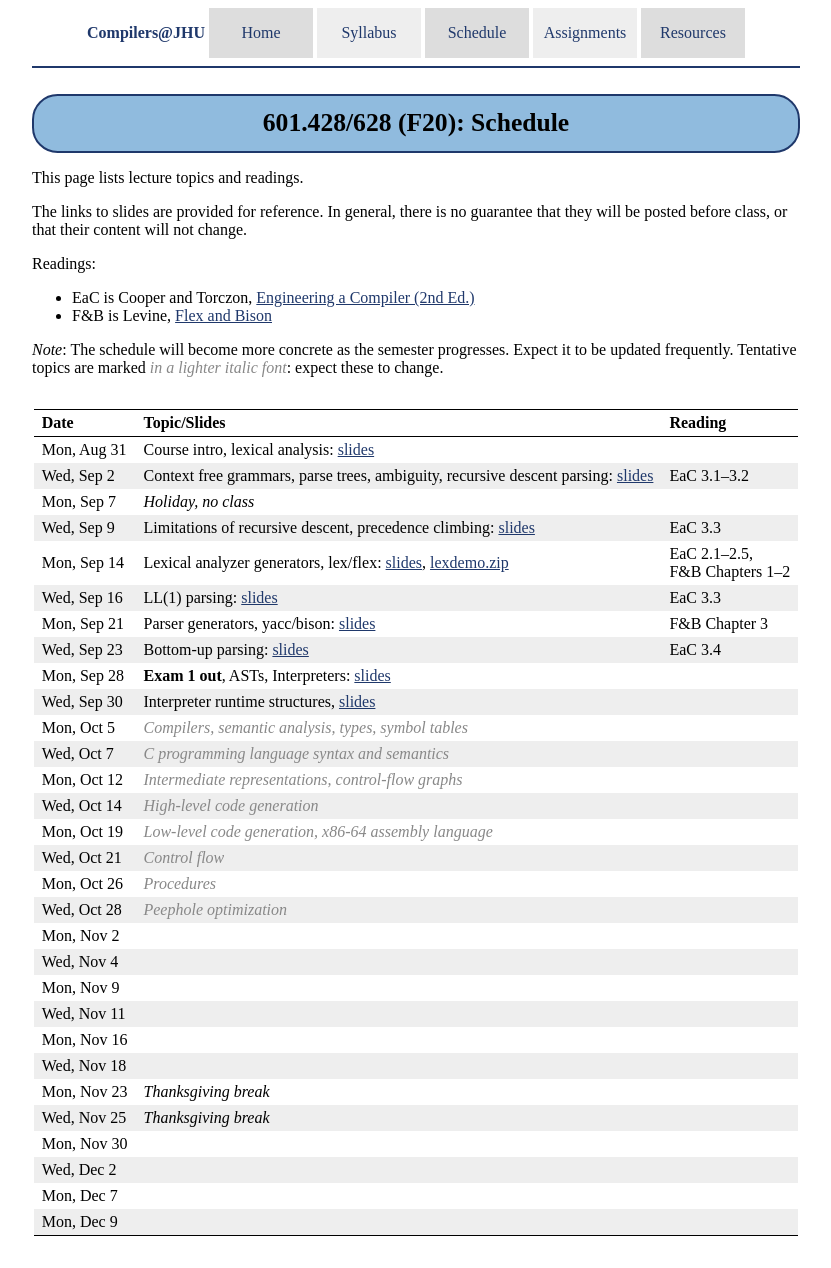
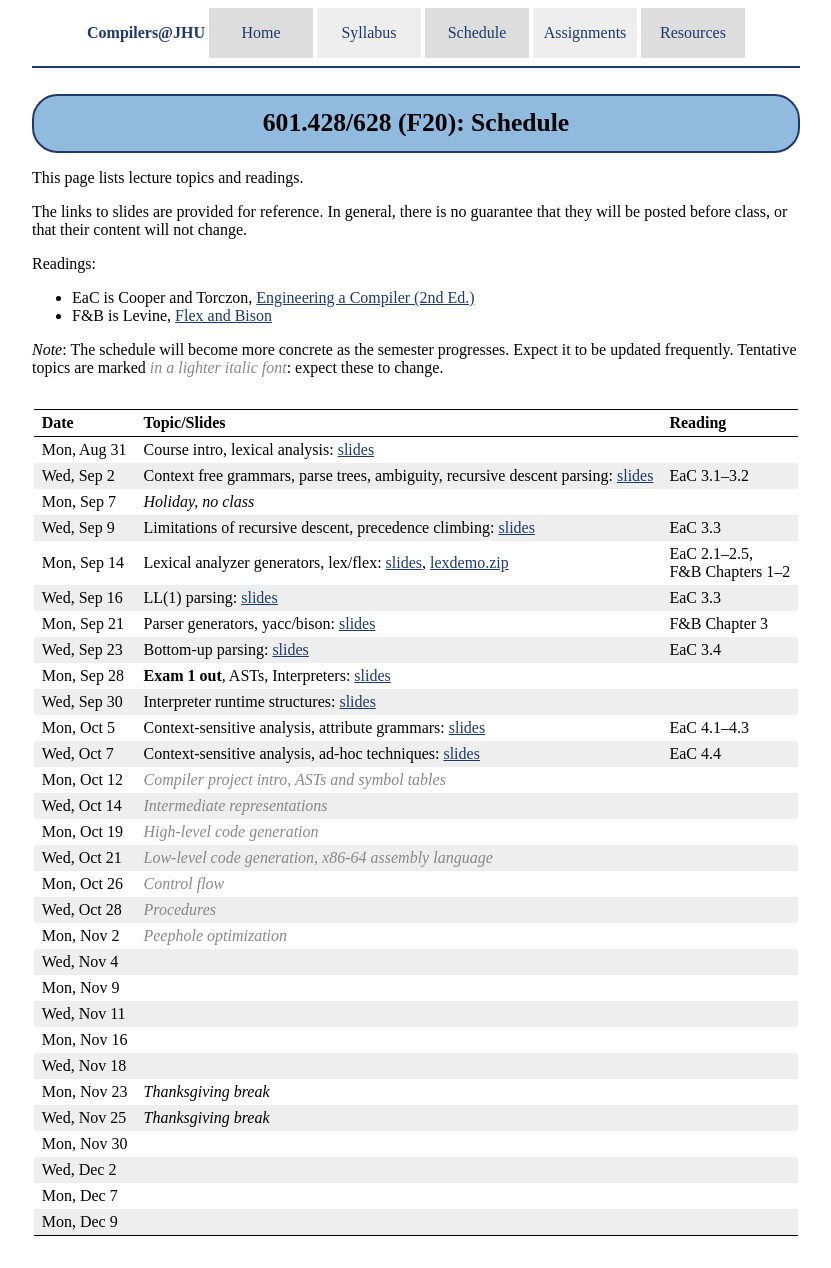
Before and after one commit to jhucompilers/fall2020, a Jekyll site: the page built from schedule.md, in a window 1280 px wide. Shown: the whole page, without its empty margins (224-1055 px from the left). Built offline with Jekyll 4.4.1, drawn with Linux system fonts in a browser that asks for light colours.

Commit message:
schedule update

```diff
--- a/schedule.md
+++ b/schedule.md
@@ -25,16 +25,16 @@ Wed, Sep 16 | LL(1) parsing: [slides](lectures/lecture05-public.pdf) | EaC 3.3
 Mon, Sep 21 | Parser generators, yacc/bison: [slides](lectures/lecture06-public.pdf) | F&amp;B Chapter 3
 Wed, Sep 23 | Bottom-up parsing: [slides](lectures/lecture07-public.pdf) | EaC 3.4
 Mon, Sep 28 | <b>Exam 1 out</b>, ASTs, Interpreters: [slides](lectures/lecture08-public.pdf) |
-Wed, Sep 30 | Interpreter runtime structures, [slides](lectures/lecture09-public.pdf) |
-Mon, Oct 5 | <span class="tentative">Compilers, semantic analysis, types, symbol tables</span>
-Wed, Oct 7 | <span class="tentative">C programming language syntax and semantics</span>
-Mon, Oct 12 |<span class="tentative">Intermediate representations, control-flow graphs</span>
-Wed, Oct 14 | <span class="tentative">High-level code generation</span>
-Mon, Oct 19 | <span class="tentative">Low-level code generation, x86-64 assembly language</span>
-Wed, Oct 21 | <span class="tentative">Control flow</span>
-Mon, Oct 26 | <span class="tentative">Procedures</span>
-Wed, Oct 28 | <span class="tentative">Peephole optimization</span>
-Mon, Nov 2 |
+Wed, Sep 30 | Interpreter runtime structures: [slides](lectures/lecture09-public.pdf) |
+Mon, Oct 5 | Context-sensitive analysis, attribute grammars: [slides](lectures/Context_sensitive_Analysis_I.pdf) | EaC 4.1–4.3
+Wed, Oct 7 | Context-sensitive analysis, ad-hoc techniques: [slides](lectures/Context_sensitive_Analysis_II.pdf) | EaC 4.4
+Mon, Oct 12 | <span class="tentative">Compiler project intro, ASTs and symbol tables</span> |
+Wed, Oct 14 | <span class="tentative">Intermediate representations</span> |
+Mon, Oct 19 | <span class="tentative">High-level code generation</span>
+Wed, Oct 21 | <span class="tentative">Low-level code generation, x86-64 assembly language</span>
+Mon, Oct 26 | <span class="tentative">Control flow</span>
+Wed, Oct 28 | <span class="tentative">Procedures</span>
+Mon, Nov 2 | <span class="tentative">Peephole optimization</span>
 Wed, Nov 4 |
 Mon, Nov 9 |
 Wed, Nov 11 |
```
Also changed, not shown: 2 other files.
